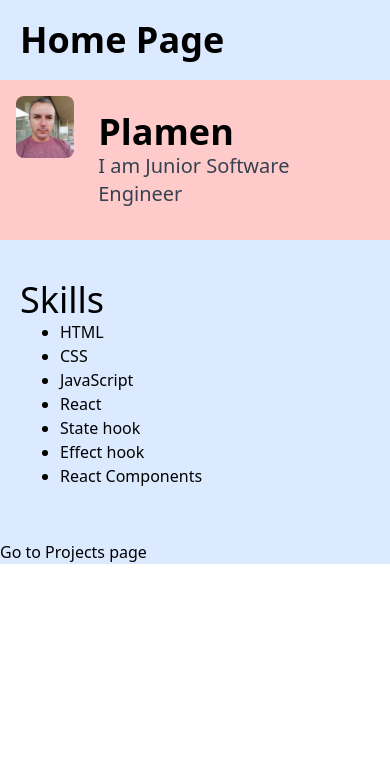
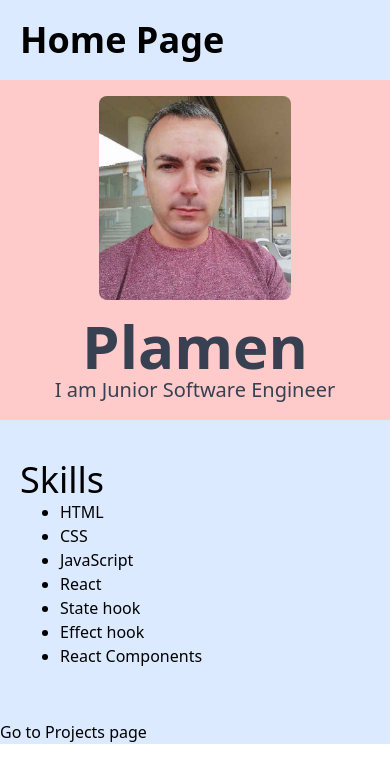
Before and after one commit to Simeonov11/skillcity-mp, a Next.js app: page / in a window 390 px wide. Shown: the top 782 px of the page. Built offline with nearby package versions, Linux system fonts and the light colour scheme.

Commit message:
Responsive breakpoint of Bio img, title, subtitle

```diff
--- a/components/home/bio/index.js
+++ b/components/home/bio/index.js
@@ -1,12 +1,14 @@
 export default function Bio( { imgUrl, title, subtitle }) {
     return(
-        <div className="bg-red-200 w-full flex flex-row space-x-2 p-4">
-            <div className="w-2/12">
-                <img src={imgUrl} className="rounded-lg" />
-            </div>
-            <div className="w-10/12 p-4">
-                <h1 className="text-4xl font-bold">{title}</h1>
-                <p className="text-xl text-gray-700">{subtitle}</p>
+        <div className="bg-red-200 max-w-6xl mx-auto">
+            <div className="w-full flex flex-col items-center py-4 space-y-4 md:flex-row md:space-x-4">
+                <div className="w-48">
+                    <img src={imgUrl} className="rounded-lg" />
+                </div>
+                <div className="w-full text-center md:text-left">
+                    <h1 className="text-6xl font-bold text-gray-700 sm:text-green-600 md:text-blue-600 lg:text-red-600">{title}</h1>
+                    <p className="text-xl text-gray-700">{subtitle}</p>
+                </div>
             </div>
       </div>
     )
```
